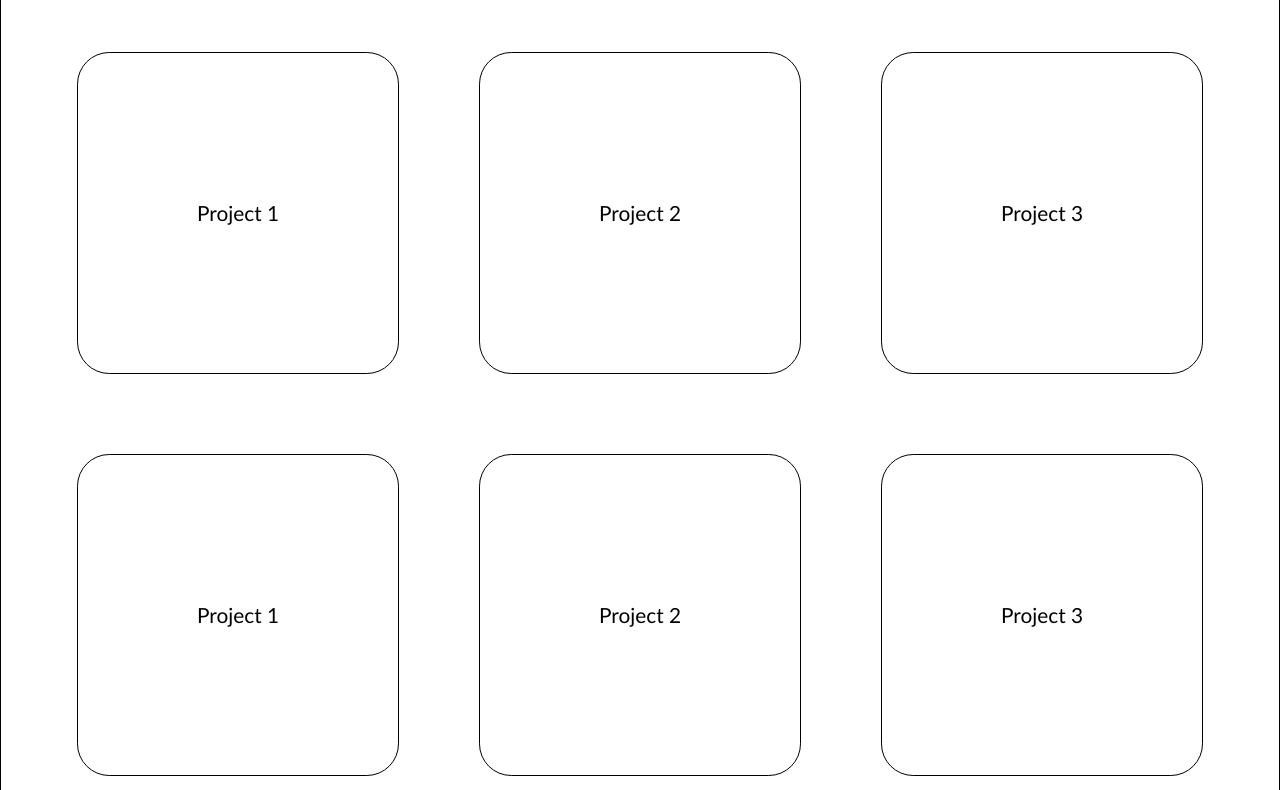
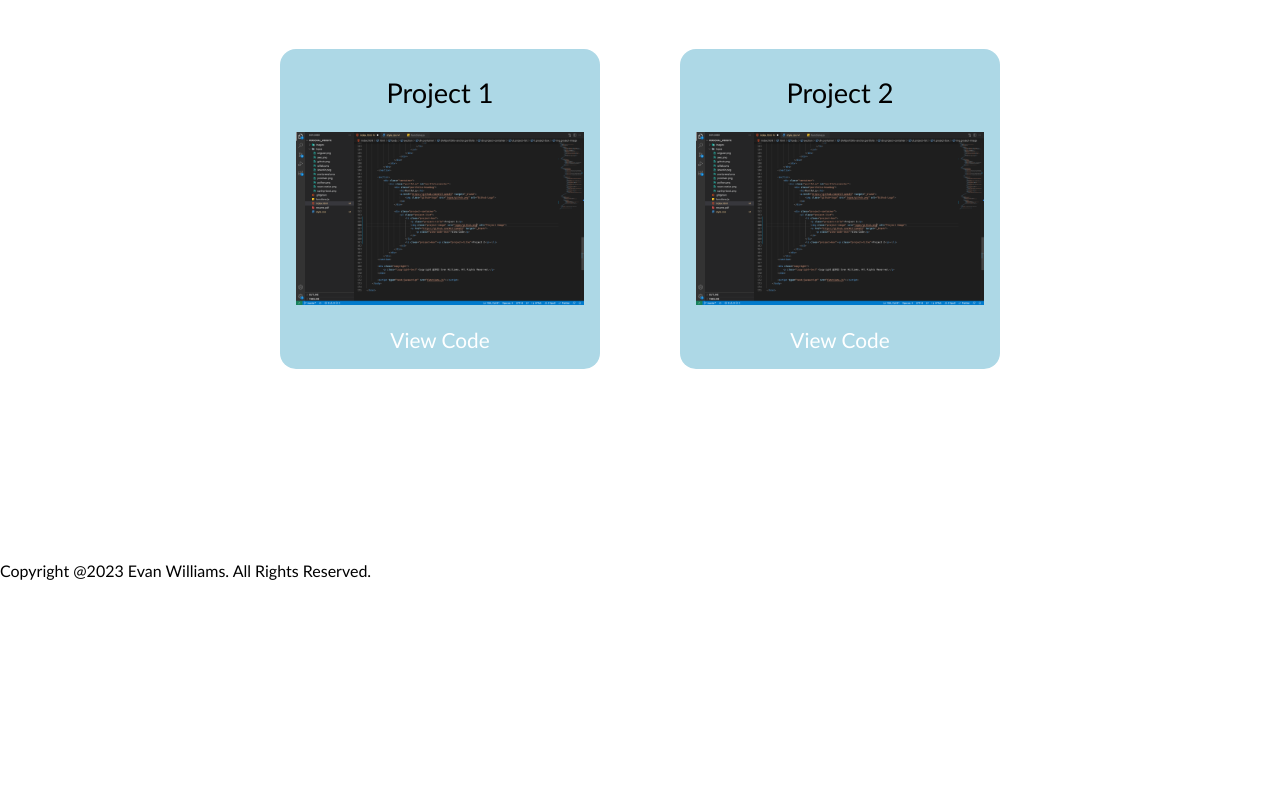
Before and after one commit to WilliamsE2/PersonalWebsite, a plain HTML site: page index.html in a window 1280 px wide. Shown: the part 1666-2456 px from the top of the page. After the commit the page ends 2246 px from the top, so only its background shows below. Drawn offline with Linux system fonts and the light colour scheme.

Commit message:
Portfolio page

```diff
--- a/index.html
+++ b/index.html
@@ -40,7 +40,7 @@
             </div>
         </header>
 
-        <section> <!--Iowa State Background Image-->
+        <section>
             <div class="container">
                 <div class="home" id="home-anchor">
                     <div class="home-elements">
@@ -151,12 +151,20 @@
 
                     <div class="project-container">
                         <ul class="project-list">
-                            <li class="project-box"><p class="project-text">Project 1</p></li>
-                            <li class="project-box"><p class="project-text">Project 2</p></li>
-                            <li class="project-box"><p class="project-text">Project 3</p></li>
-                            <li class="project-box"><p class="project-text">Project 1</p></li>
-                            <li class="project-box"><p class="project-text">Project 2</p></li>
-                            <li class="project-box"><p class="project-text">Project 3</p></li>
+                            <li class="project-box">
+                                <p class="project-title">Project 1</p>
+                                <img class="project-image" src="images/project-1-image.png" alt="Project Image">
+                                <a href="https://github.com/WilliamsE2" target="_blank">
+                                    <p class="view-code-text">View Code</p>
+                                </a>
+                            </li>
+                            <li class="project-box">
+                                <p class="project-title">Project 2</p>
+                                <img class="project-image" src="images/project-1-image.png" alt="Project Image">
+                                <a href="https://github.com/WilliamsE2" target="_blank">
+                                    <p class="view-code-text">View Code</p>
+                                </a>
+                            </li>
                         </ul>
                     </div>
                 </div>
--- a/style.css
+++ b/style.css
@@ -372,12 +372,10 @@ h1 {
 .portfolio {
     display: flex;
     flex-direction: column;
-    justify-content: space-between;
-    align-items: center;
+    justify-content: center;
     margin-top: 5%;
     margin-bottom: 10%;
     height: auto;
-    border: 1px solid black;
 }
 
 .portfolio-heading {
@@ -388,7 +386,6 @@ h1 {
     width: auto;
     height: auto;
     gap: 10px;
-    border: 1px solid black;
 }
 
 .github-logo {
@@ -418,18 +415,48 @@ h1 {
 
 .project-box {
     display: flex;
+    flex-direction: column;
     justify-content: center;
     align-items: center;
     height: 20em;
     width: 20em;
-    border-radius: 10%;
-    border: 1px solid black;
+    border-radius: 5%;
+    background-color: lightblue;
 }
 
-.project-text {
+.project-box:hover {
+    transition-duration: 0.2s;
+    background-color: lightgreen;
+    box-shadow: 0 0 10px rgba(33,33,33,0.3);
+}
+
+.project-title {
+    margin-top: 1em;
+    text-align: center;
+    font-size: 1.7em;
+    color: black;
+}
+
+.project-image {
+    display: block;
+    margin: auto;
+    min-width: 1em;
+    height: auto;
+    width: auto\9; /* ie8 */
+    width: 18em;
+}
+
+.view-code-text {
+    margin-bottom: 0.8em;
     text-align: center;
     font-size: 1.3em;
+    color: white;
 }
+
+.view-code-text:hover {
+    color: black;
+}
+
 
 
 .reveal{
```
Also changed, not shown: images/project-1-image.png (added).
